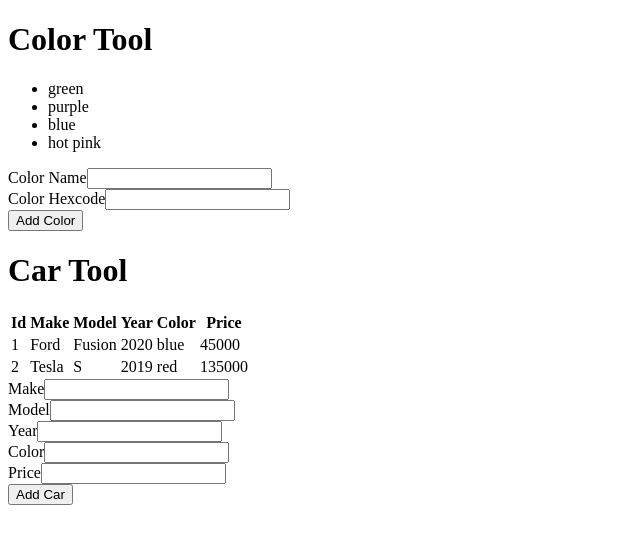
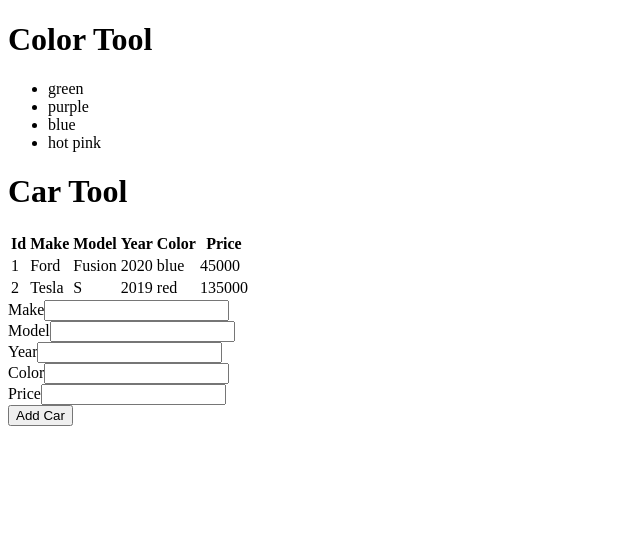
Before and after one commit to t4d-classes/javascript-react-node_07272020, a React (Create React App) app in the folder demo-app/: page / in a window 1280 px wide. Shown: the top 544 px of the page, without its empty margins (0-640 px from the left). Built offline with nearby package versions, Linux system fonts and the light colour scheme.

Commit message:
add color form

```diff
--- /dev/null
+++ b/demo-app/src/components/ColorForm.js
@@ -0,0 +1,43 @@
+import React, { useState } from 'react';
+import PropTypes from 'prop-types';
+
+
+export const ColorForm = ({ buttonText }) => {
+
+  const [ colorForm, setColorForm ] = useState({
+    name: '', hexcode: '',
+  });
+
+
+  const change = (e) => {
+
+    setColorForm({
+      // object spread operator
+      ...colorForm, // copy the original color form
+      [ e.target.name ]: e.target.value,
+    });
+
+  };
+
+  const submitColor = () => {
+
+  };
+
+  return (
+    <form>
+      <div>
+        {/* React.createElement('label', { htmlFor: 'color-name-input' }, 'Color Name') */}
+        <label htmlFor="color-name-input">Color Name</label>
+        <input type="text" id="color-name-input" name="name"
+          value={colorForm.name} onChange={change} />
+      </div>
+      <div>
+        <label htmlFor="color-hexcode-input">Color Hexcode</label>
+        <input type="text" id="color-hexcode-input" name="hexcode"
+          value={colorForm.hexcode} onChange={change} />
+      </div>
+      <button type="button" onClick={submitColor}>{buttonText}</button>
+    </form>
+  );
+
+};
--- a/demo-app/src/components/ColorTool.js
+++ b/demo-app/src/components/ColorTool.js
@@ -2,25 +2,12 @@ import React, { useState } from 'react';
 import PropTypes from 'prop-types';
 
 import { ToolHeader } from './ToolHeader';
+import { ColorForm } from './ColorForm';
 
 export const ColorTool = ({ colors: initialColors }) => {
 
-  // array destructuring
-  const [ colorForm, setColorForm ] = useState({
-    name: '', hexcode: '',
-  });
-
   const [ colors, setColors ] = useState(initialColors.concat());
 
-  const change = (e) => {
-
-    setColorForm({
-      // object spread operator
-      ...colorForm, // copy the original color form
-      [ e.target.name ]: e.target.value,
-    });
-
-  };
 
   const addColor = () => {
     setColors(colors.concat({
@@ -36,20 +23,6 @@ export const ColorTool = ({ colors: initialColors }) => {
         {colors.map(color =>
           <li key={color.id}>{color.name}</li>)}
       </ul>
-      <form>
-        <div>
-          {/* React.createElement('label', { htmlFor: 'color-name-input' }, 'Color Name') */}
-          <label htmlFor="color-name-input">Color Name</label>
-          <input type="text" id="color-name-input" name="name"
-            value={colorForm.name} onChange={change} />
-        </div>
-        <div>
-          <label htmlFor="color-hexcode-input">Color Hexcode</label>
-          <input type="text" id="color-hexcode-input" name="hexcode"
-            value={colorForm.hexcode} onChange={change} />
-        </div>
-        <button type="button" onClick={addColor}>Add Color</button>
-      </form>
     </>
   );
 
```
